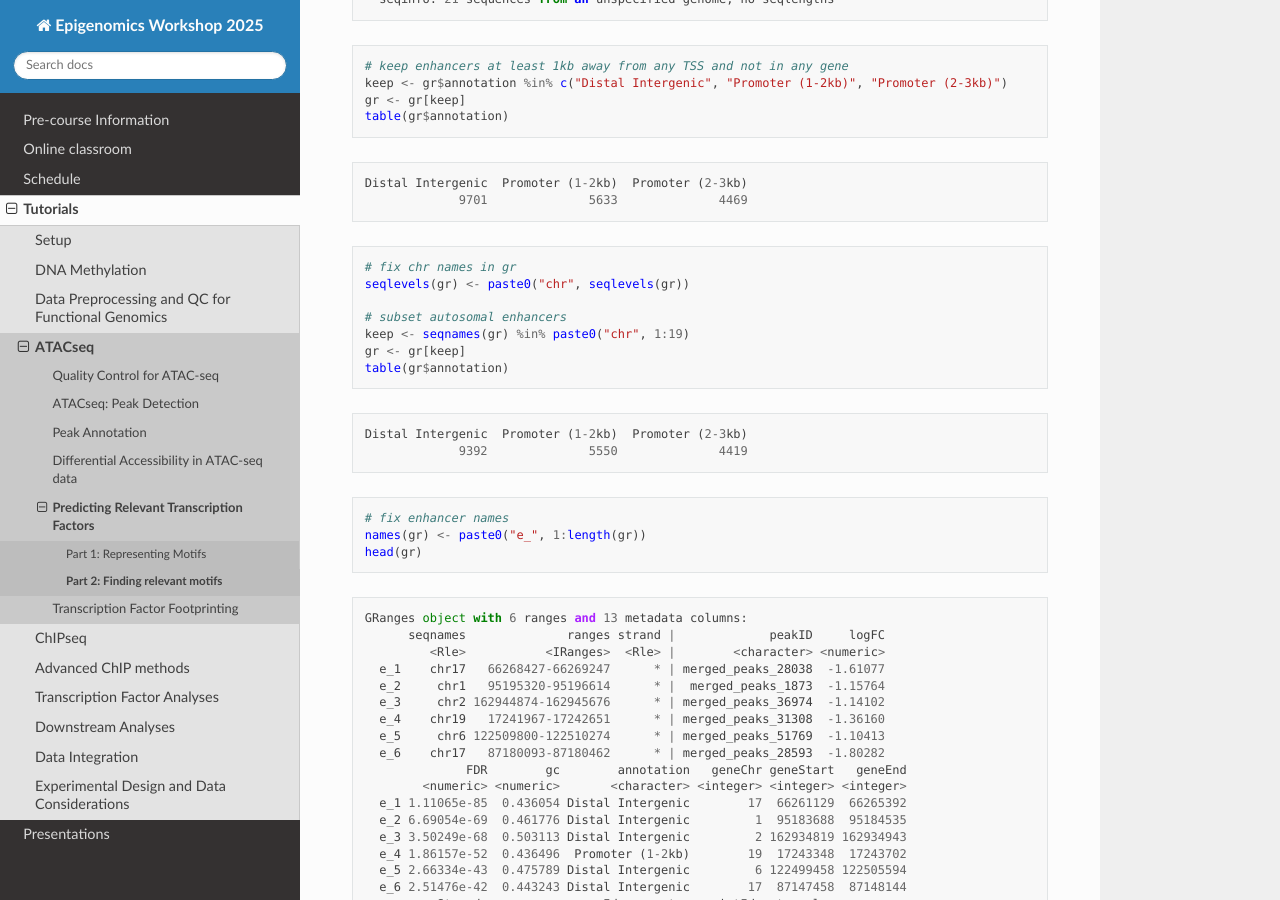
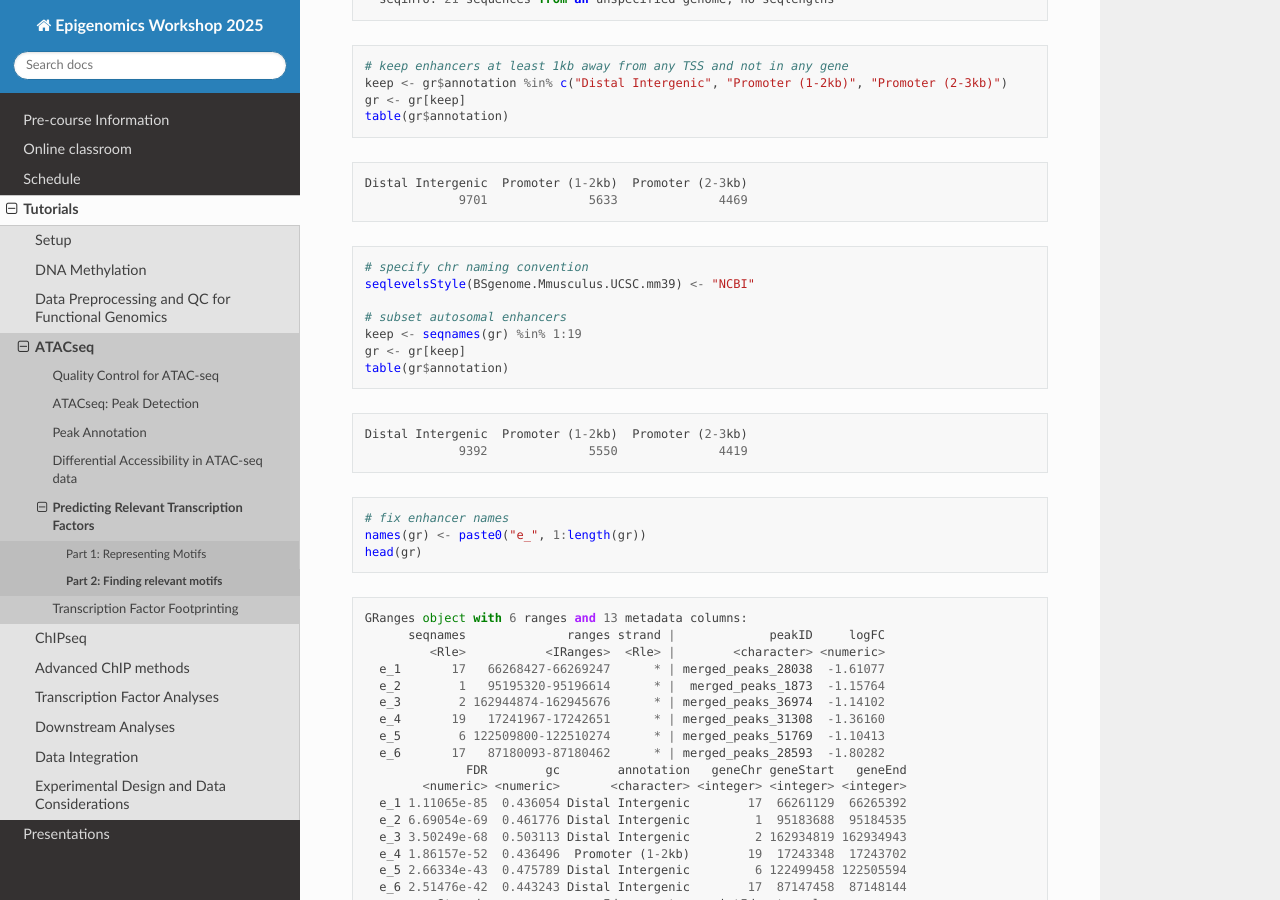
Before and after one commit to NBISweden/workshop-epigenomics-RTDs, a Sphinx documentation site: the page built from docs/content/tutorials/motifAnalyses/motifAnalysesWithMonalisa.rst, in a window 1280 px wide and 900 px high, scrolled down 3312 px. Built offline with Sphinx 7.4.7 and the Read the Docs theme 3.1.0, drawn with Linux system fonts in a browser that asks for light colours; some of the changed text lies outside the part shown.

Commit message:
updated BSgenome seqname specification

```diff
--- a/docs/content/tutorials/motifAnalyses/motifAnalysesWithMonalisa.qmd
+++ b/docs/content/tutorials/motifAnalyses/motifAnalysesWithMonalisa.qmd
@@ -103,11 +103,11 @@ keep <- gr$annotation %in% c("Distal Intergenic", "Promoter (1-2kb)", "Promoter
 gr <- gr[keep]
 table(gr$annotation)
 
-# fix chr names in gr
-seqlevels(gr) <- paste0("chr", seqlevels(gr))
+# specify chr naming convention
+seqlevelsStyle(BSgenome.Mmusculus.UCSC.mm39) <- "NCBI"
 
 # subset autosomal enhancers
-keep <- seqnames(gr) %in% paste0("chr", 1:19)
+keep <- seqnames(gr) %in% 1:19
 gr <- gr[keep]
 table(gr$annotation)
 
--- a/docs/content/tutorials/motifAnalyses/motifAnalysesWithMonalisa.rst
+++ b/docs/content/tutorials/motifAnalyses/motifAnalysesWithMonalisa.rst
@@ -215,11 +215,11 @@ called “Promoter (1-2kb)”, “Promoter (2-3kb)” and “Distal Intergenic
 
    .. code:: r
 
-      # fix chr names in gr
-      seqlevels(gr) <- paste0("chr", seqlevels(gr))
+      # specify chr naming convention
+      seqlevelsStyle(BSgenome.Mmusculus.UCSC.mm39) <- "NCBI"
 
       # subset autosomal enhancers
-      keep <- seqnames(gr) %in% paste0("chr", 1:19)
+      keep <- seqnames(gr) %in% 1:19
       gr <- gr[keep]
       table(gr$annotation)
 
@@ -244,12 +244,12 @@ called “Promoter (1-2kb)”, “Promoter (2-3kb)” and “Distal Intergenic
          GRanges object with 6 ranges and 13 metadata columns:
                seqnames              ranges strand |             peakID     logFC
                   <Rle>           <IRanges>  <Rle> |        <character> <numeric>
-           e_1    chr17   66268427-66269247      * | merged_peaks_28038  -1.61077
-           e_2     chr1   95195320-95196614      * |  merged_peaks_1873  -1.15764
-           e_3     chr2 162944874-162945676      * | merged_peaks_36974  -1.14102
-           e_4    chr19   17241967-17242651      * | merged_peaks_31308  -1.36160
-           e_5     chr6 122509800-122510274      * | merged_peaks_51769  -1.10413
-           e_6    chr17   87180093-87180462      * | merged_peaks_28593  -1.80282
+           e_1       17   66268427-66269247      * | merged_peaks_28038  -1.61077
+           e_2        1   95195320-95196614      * |  merged_peaks_1873  -1.15764
+           e_3        2 162944874-162945676      * | merged_peaks_36974  -1.14102
+           e_4       19   17241967-17242651      * | merged_peaks_31308  -1.36160
+           e_5        6 122509800-122510274      * | merged_peaks_51769  -1.10413
+           e_6       17   87180093-87180462      * | merged_peaks_28593  -1.80282
                        FDR        gc        annotation   geneChr geneStart   geneEnd
                  <numeric> <numeric>       <character> <integer> <integer> <integer>
            e_1 1.11065e-85  0.436054 Distal Intergenic        17  66261129  66265392
@@ -1021,17 +1021,17 @@ at such top enhancers for the Runx1 motif.
          GRanges object with 7865 ranges and 13 metadata columns:
                    seqnames              ranges strand |             peakID        logFC
                       <Rle>           <IRanges>  <Rle> |        <character>    <numeric>
-             e_946    chr17   32327657-32328101      * | merged_peaks_26931     -3.36110
-             e_586     chr3   21776693-21777137      * | merged_peaks_38008     -2.77391
-             e_940    chr10   76572614-76573058      * |  merged_peaks_6105     -2.28866
-             e_104     chr8   95554605-95555049      * | merged_peaks_58633     -2.20077
-             e_165     chr1   52458595-52459039      * |   merged_peaks_710     -2.11577
+             e_946       17   32327657-32328101      * | merged_peaks_26931     -3.36110
+             e_586        3   21776693-21777137      * | merged_peaks_38008     -2.77391
+             e_940       10   76572614-76573058      * |  merged_peaks_6105     -2.28866
+             e_104        8   95554605-95555049      * | merged_peaks_58633     -2.20077
+             e_165        1   52458595-52459039      * |   merged_peaks_710     -2.11577
                ...      ...                 ...    ... .                ...          ...
-           e_19350    chr15   97396226-97396670      * | merged_peaks_23110 -1.85648e-04
-           e_19354     chr5 148713152-148713596      * | merged_peaks_49032  1.61644e-04
-           e_19345     chr1 194914907-194915351      * |  merged_peaks_4361 -1.30662e-04
-           e_19357     chr1   66934978-66935422      * |  merged_peaks_1135 -4.34532e-05
-           e_19359    chr11   46321910-46322354      * |  merged_peaks_8973  4.34149e-05
+           e_19350       15   97396226-97396670      * | merged_peaks_23110 -1.85648e-04
+           e_19354        5 148713152-148713596      * | merged_peaks_49032  1.61644e-04
+           e_19345        1 194914907-194915351      * |  merged_peaks_4361 -1.30662e-04
+           e_19357        1   66934978-66935422      * |  merged_peaks_1135 -4.34532e-05
+           e_19359       11   46321910-46322354      * |  merged_peaks_8973  4.34149e-05
                            FDR        gc        annotation   geneChr geneStart   geneEnd
                      <numeric> <numeric>       <character> <integer> <integer> <integer>
              e_946 1.10436e-02  0.464912  Promoter (1-2kb)        17  32297771  32326324
```
Also changed, not shown: other parts of docs/content/tutorials/motifAnalyses/motifAnalysesWithMonalisa.rst (+1 -1 lines).
